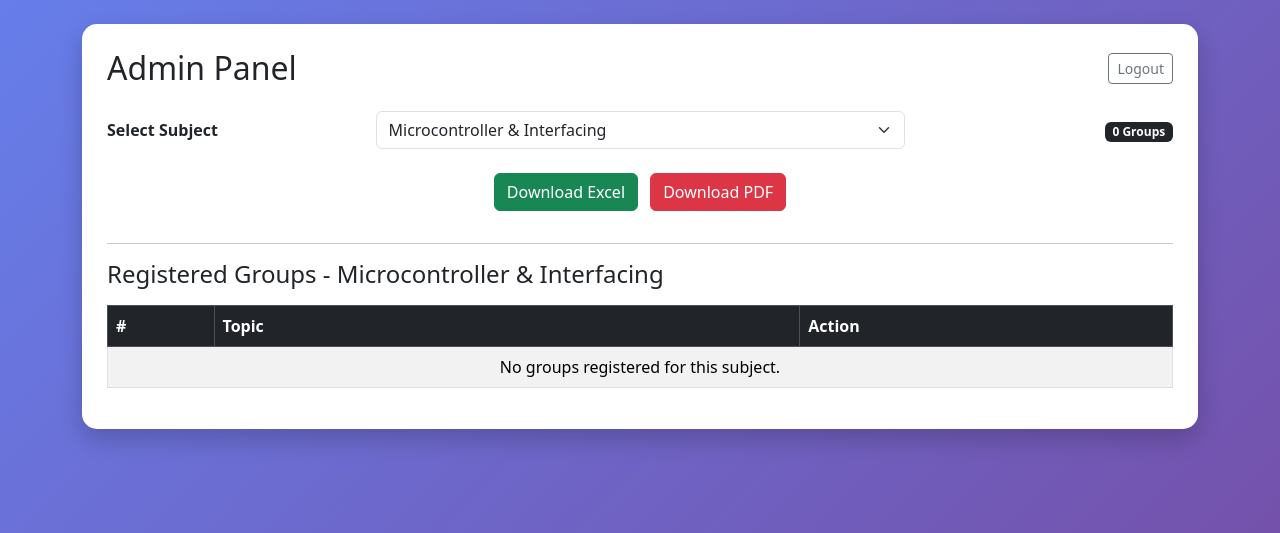
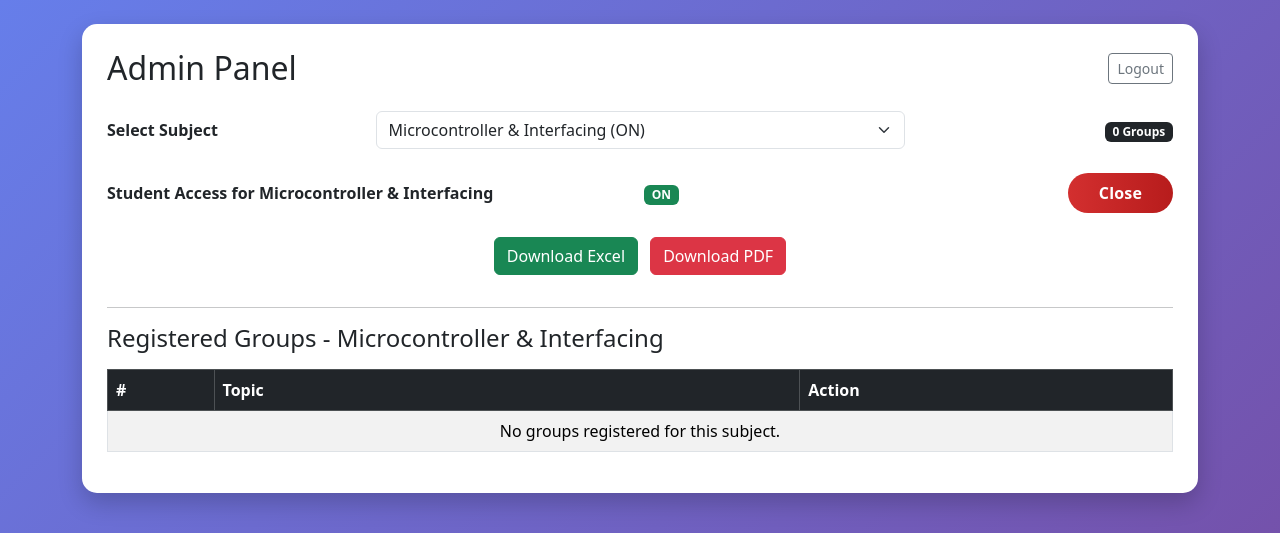
Before and after one commit to jayeshpatil2122/project-topic-registration, a Flask app: page /admin in a window 1280 px wide. Shown: the top 533 px of the page. Run offline with Flask 3, Linux system fonts and the light colour scheme; the visitor is signed in with stand-in values (Sample User, id 1); some libraries are stand-ins or nearby versions.

Commit message:
on off updated

```diff
--- a/app.py
+++ b/app.py
@@ -43,7 +43,7 @@ SUBJECTS = [
         "key": "microcontroller-interfacing",
         "name": "Microcontroller & Interfacing",
         "faculty": "Samiksha Gawali Mam",
-        "deadline": "March 5, 2026 23:59:59",
+        "deadline": "March 3, 2026 23:59:59",
         "topics": [
             "Smart Irrigation System",
             "Temperature Monitoring System",
@@ -64,7 +64,7 @@ SUBJECTS = [
         "key": "digital-electronics",
         "name": "Digital Electronics",
         "faculty": "Ms. Shital Adasare Mam",
-        "deadline": "March 5, 2026 23:59:59",
+        "deadline": "March 7, 2026 23:59:59",
         "topics": [
             "Digital Parking Lot Occupancy Counter ",
             "Digital Door Lock System Using Logic Gates ",
@@ -105,6 +105,13 @@ class Group(db.Model):
     m3_prn = db.Column(db.String(100))
     m4_name = db.Column(db.String(100))
     m4_prn = db.Column(db.String(100))
+
+
+class SubjectAccess(db.Model):
+    __tablename__ = "subject_access"
+
+    subject = db.Column(db.String(100), primary_key=True)
+    is_open = db.Column(db.Boolean, nullable=False, default=True)
 
 
 def ensure_subject_column():
@@ -185,10 +192,24 @@ def ensure_topic_is_not_unique():
             connection.execute(text(f"ALTER TABLE groups DROP CONSTRAINT {constraint_name}"))
 
 
+def ensure_subject_access_rows():
+    existing_subjects = {row.subject for row in SubjectAccess.query.all()}
+    missing_subjects = [
+        subject["key"] for subject in SUBJECTS if subject["key"] not in existing_subjects
+    ]
+    if not missing_subjects:
+        return
+
+    for subject_key in missing_subjects:
+        db.session.add(SubjectAccess(subject=subject_key, is_open=True))
+    db.session.commit()
+
+
 with app.app_context():
     db.create_all()
     ensure_subject_column()
     ensure_topic_is_not_unique()
+    ensure_subject_access_rows()
 
 
 # ===============================
@@ -232,6 +253,13 @@ def get_groups_for_subject(subject_key):
     return Group.query.filter_by(subject=subject_key).order_by(Group.id.asc()).all()
 
 
+def get_subject_access_map():
+    subject_access_map = {subject["key"]: True for subject in SUBJECTS}
+    for row in SubjectAccess.query.all():
+        subject_access_map[row.subject] = bool(row.is_open)
+    return subject_access_map
+
+
 def admin_required_redirect():
     if not session.get("is_admin"):
         return redirect(url_for("admin"))
@@ -248,7 +276,10 @@ def index():
 
     selected_subject_key = get_selected_subject_key()
     selected_subject = SUBJECTS_BY_KEY[selected_subject_key]
-    existing_groups = get_groups_for_subject(selected_subject_key)
+    all_groups_for_subject = get_groups_for_subject(selected_subject_key)
+    subject_access_map = get_subject_access_map()
+    selected_subject_open = subject_access_map.get(selected_subject_key, True)
+    existing_groups = all_groups_for_subject if selected_subject_open else []
     all_topics = selected_subject["topics"]
     submitted_topics = {clean_text(g.topic) for g in existing_groups if g.topic}
 
@@ -264,9 +295,16 @@ def index():
             selected_subject=selected_subject,
             selected_subject_key=selected_subject_key,
             max_groups_per_subject=MAX_GROUPS_PER_SUBJECT,
+            selected_subject_open=selected_subject_open,
+            subject_access_map=subject_access_map,
         )
 
     if request.method == "POST":
+        if not selected_subject_open:
+            popup = "subject_closed"
+            message = "Closed: Data is not visible because form is closed."
+            return render_index()
+
         if Group.query.filter_by(subject=selected_subject_key).count() >= MAX_GROUPS_PER_SUBJECT:
             popup = "max_groups"
             message = f"Maximum {MAX_GROUPS_PER_SUBJECT} groups allowed for this subject."
@@ -367,8 +405,24 @@ def admin():
     if not session.get("is_admin"):
         return render_template("admin_login.html")
 
+    if request.method == "POST" and request.form.get("action") == "set_subject_access":
+        subject_key = normalize_subject_key(request.form.get("subject"))
+        is_open = request.form.get("is_open") == "1"
+
+        subject_access = db.session.get(SubjectAccess, subject_key)
+        if subject_access is None:
+            subject_access = SubjectAccess(subject=subject_key, is_open=is_open)
+            db.session.add(subject_access)
+        else:
+            subject_access.is_open = is_open
+        db.session.commit()
+
+        return redirect(url_for("admin", subject=subject_key))
+
     selected_subject_key = get_selected_subject_key()
     groups = get_groups_for_subject(selected_subject_key)
+    subject_access_map = get_subject_access_map()
+    subject_is_open = subject_access_map.get(selected_subject_key, True)
 
     return render_template(
         "admin.html",
@@ -376,6 +430,8 @@ def admin():
         subjects=SUBJECTS,
         selected_subject_key=selected_subject_key,
         selected_subject=SUBJECTS_BY_KEY[selected_subject_key],
+        subject_access_map=subject_access_map,
+        subject_is_open=subject_is_open,
     )
 
 
--- a/templates/admin.html
+++ b/templates/admin.html
@@ -17,6 +17,30 @@
             border-radius: 15px;
             padding: 25px;
             box-shadow: 0 10px 25px rgba(0,0,0,0.2);
+        }
+
+        .access-toggle-btn {
+            border: none;
+            border-radius: 999px;
+            padding: 8px 16px;
+            min-width: 105px;
+            font-weight: 700;
+            letter-spacing: 0.2px;
+            color: #fff;
+            transition: transform 0.15s ease, opacity 0.15s ease;
+        }
+
+        .access-toggle-btn:hover {
+            transform: translateY(-1px);
+            opacity: 0.95;
+        }
+
+        .access-toggle-btn.close {
+            background: linear-gradient(90deg, #d32f2f, #b71c1c);
+        }
+
+        .access-toggle-btn.open {
+            background: linear-gradient(90deg, #2e7d32, #1b5e20);
         }
     </style>
 </head>
@@ -40,7 +64,7 @@
                 <select class="form-select" id="subject" name="subject" onchange="this.form.submit()">
                     {% for subject in subjects %}
                     <option value="{{ subject.key }}" {% if subject.key == selected_subject_key %}selected{% endif %}>
-                        {{ subject.name }}
+                        {{ subject.name }} {% if subject_access_map.get(subject.key, True) %}(ON){% else %}(OFF){% endif %}
                     </option>
                     {% endfor %}
                 </select>
@@ -49,6 +73,32 @@
                 <span class="badge text-bg-dark">{{ groups|length }} Groups</span>
             </div>
         </form>
+
+        <div class="row g-2 align-items-center mb-4">
+            <div class="col-12 col-md-6">
+                <strong>Student Access for {{ selected_subject.name }}</strong>
+            </div>
+            <div class="col-12 col-md-3">
+                {% if subject_is_open %}
+                <span class="badge text-bg-success">ON</span>
+                {% else %}
+                <span class="badge text-bg-danger">OFF</span>
+                {% endif %}
+            </div>
+            <div class="col-12 col-md-3 text-md-end">
+                <form method="POST" action="{{ url_for('admin', subject=selected_subject_key) }}">
+                    <input type="hidden" name="action" value="set_subject_access">
+                    <input type="hidden" name="subject" value="{{ selected_subject_key }}">
+                    {% if subject_is_open %}
+                    <input type="hidden" name="is_open" value="0">
+                    <button type="submit" class="access-toggle-btn close">Close</button>
+                    {% else %}
+                    <input type="hidden" name="is_open" value="1">
+                    <button type="submit" class="access-toggle-btn open">Open</button>
+                    {% endif %}
+                </form>
+            </div>
+        </div>
 
         <div class="text-center mb-4">
             <a href="{{ url_for('download_excel', subject=selected_subject_key) }}" class="btn btn-success me-2 mb-2">
```
Also changed, not shown: templates/index.html (+27 -1 lines), instance/groups.db.
